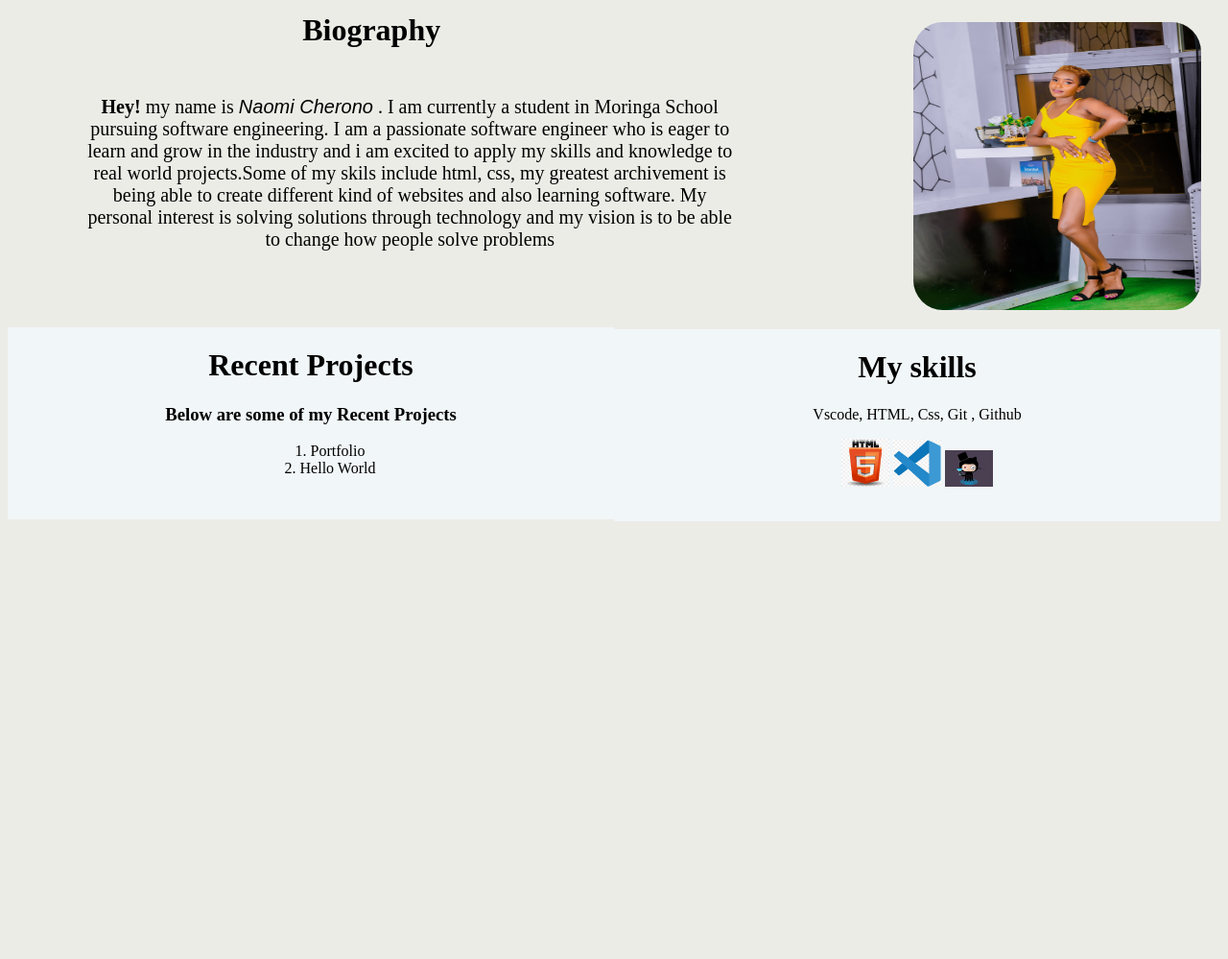
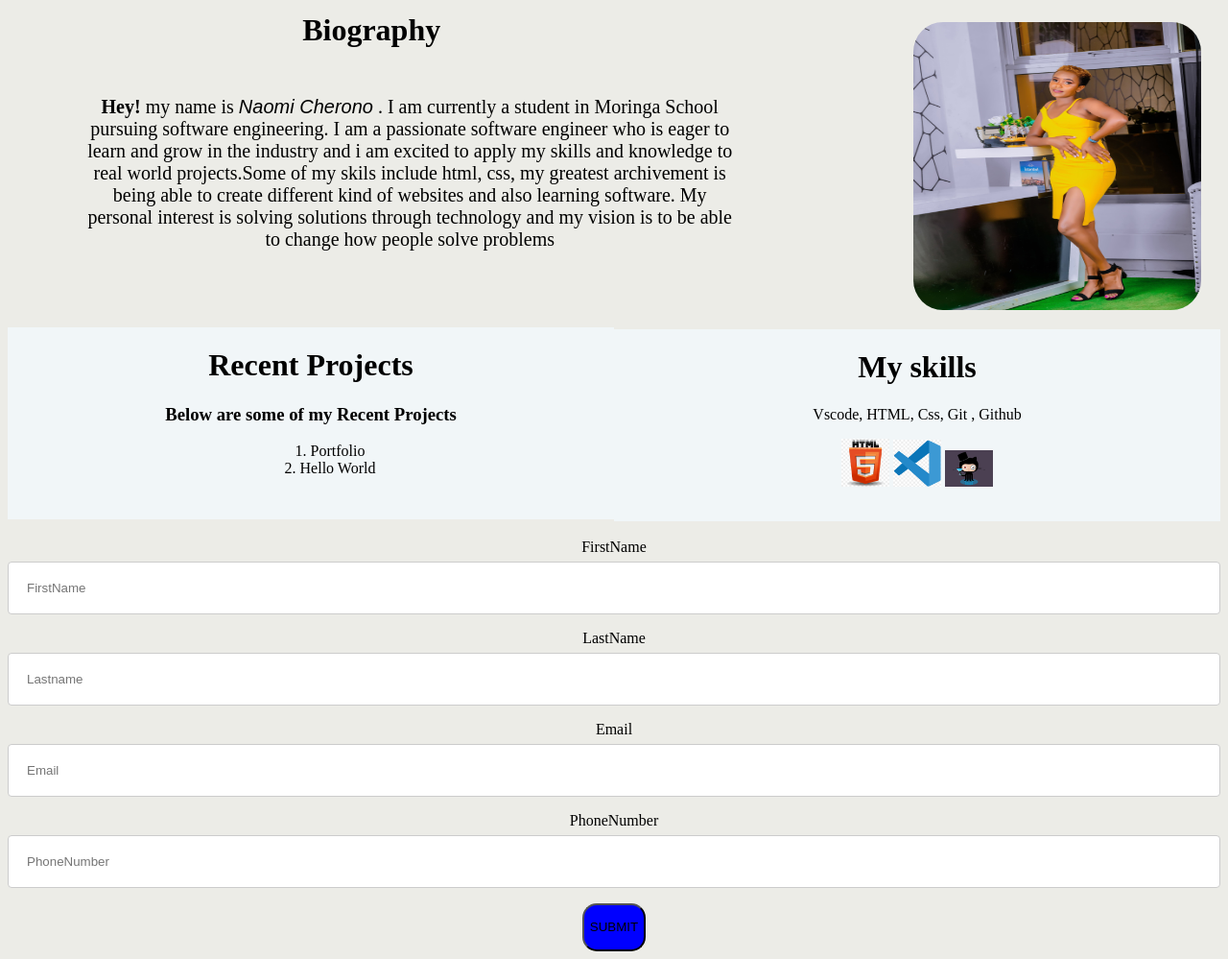
Before and after one commit to naomicherono/Portfolio, a plain HTML site: page home.html in a window 1280 px wide. Shown: the part 330-1329 px from the top of the page at 96% size. Before the commit the page ends 873 px from the top, so only its background shows below. Drawn offline with Linux system fonts and the light colour scheme.

Commit message:
added form

```diff
--- a/home.html
+++ b/home.html
@@ -53,5 +53,21 @@ to change how people solve problems
     </div>
 </div>
 
+<div class="row">
+    <div class="contact">
+        <form>
+            <label for="firstnames" >FirstName</label>
+            <input type="text" placeholder="FirstName">
+            <label for="lastname">LastName</label>
+            <input type="text" placeholder="Lastname">
+            <label for="email">Email</label>
+            <input type="text" placeholder="Email">
+            <label for="phoneno">PhoneNumber</label>
+            <input type="text" placeholder="PhoneNumber">
+            <button>SUBMIT</button>
+        </form>
+    </div>
+</div>
+
 </body>
 </html>
--- a/styles.css
+++ b/styles.css
@@ -82,3 +82,23 @@ body{
     width: 30px;
     height: 30px;
 }
+.contact {
+    text-align: center;
+    margin-top: 300px;
+    width: 100%;
+}
+input {
+    width: 100%;
+    padding: 19px;
+    border: 1px solid #ccc;
+    border-radius: 4px;
+    box-sizing: border-box;
+    margin-top: 6px;
+    margin-bottom: 16px;
+    resize: vertical;
+  }
+  button {
+    background-color: blue;
+    height: 50px;
+    border-radius: 15px;
+  }
```
